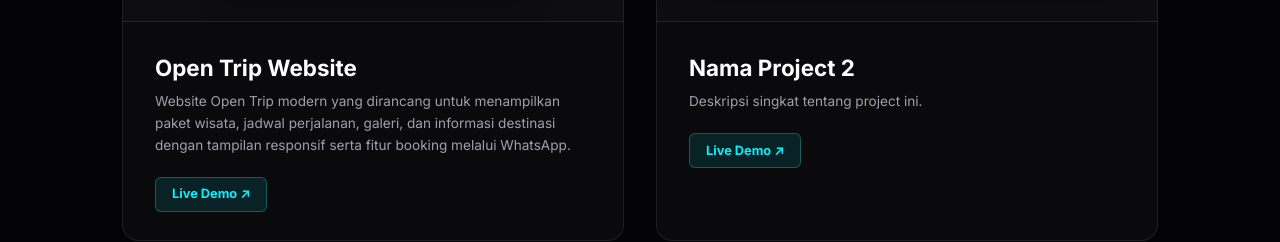
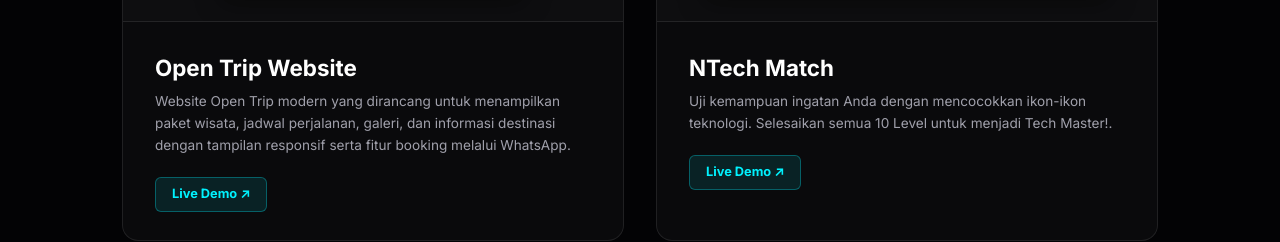
Before and after one commit to waalid2511/CV, a plain HTML site: page index.html in a window 1280 px wide. Shown: the part 1903-2145 px from the top of the page. Drawn offline with Linux system fonts and the light colour scheme.

Commit message:
update terbaru

```diff
--- a/index.html
+++ b/index.html
@@ -147,10 +147,10 @@
                         <img src="assets/hasil2.png" alt="Project 2">
                     </div>
                     <div class="card-info">
-                        <h3>Nama Project 2</h3>
-                        <p>Deskripsi singkat tentang project ini.</p>
+                        <h3>NTech Match</h3>
+                        <p>Uji kemampuan ingatan Anda dengan mencocokkan ikon-ikon teknologi. Selesaikan semua 10 Level untuk menjadi Tech Master!.</p>
                         <div class="project-links">
-                            <a href="#" target="_blank" class="btn-demo">Live Demo ↗</a>
+                            <a href="https://waalid2511.github.io/game-card/" target="_blank" class="btn-demo">Live Demo ↗</a>
                         </div>
                     </div>
                 </div>
```
Also changed, not shown: assets/hasil2.png.
